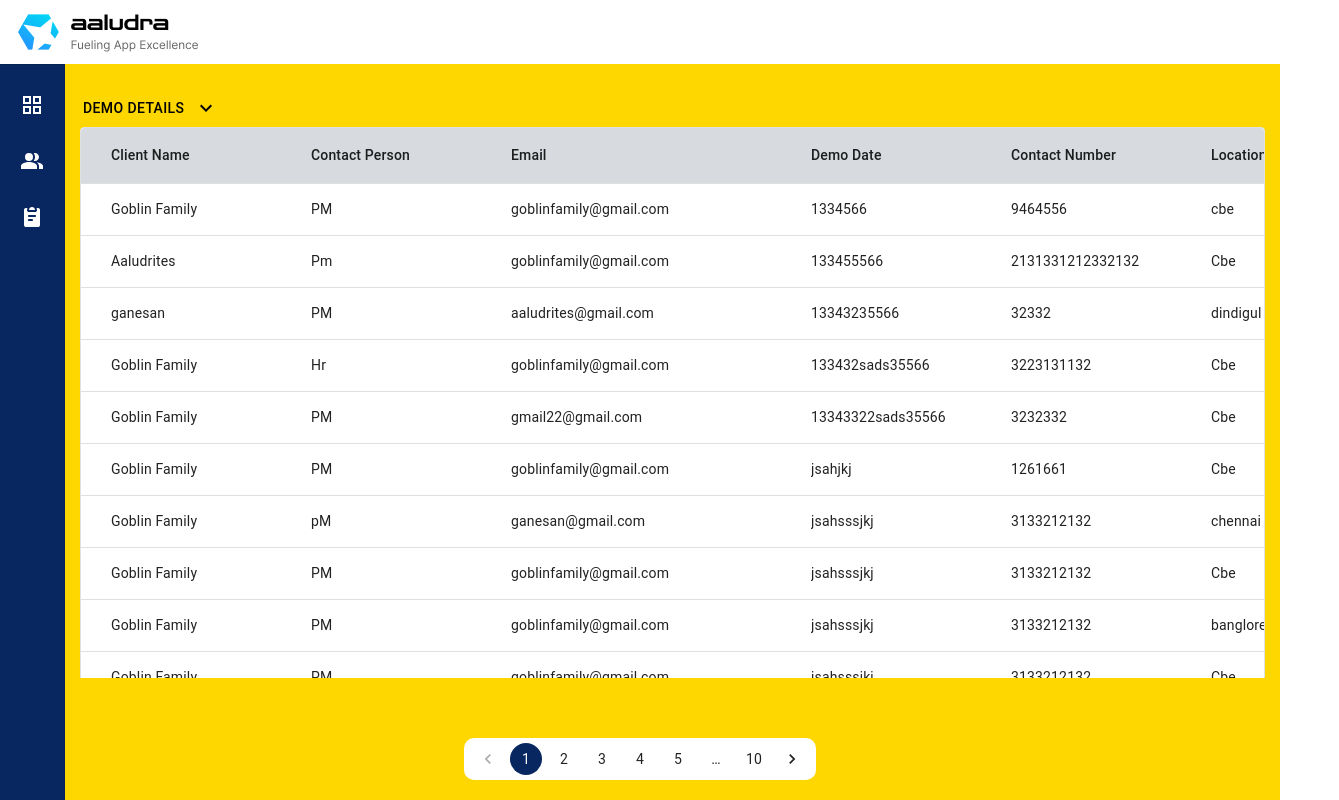
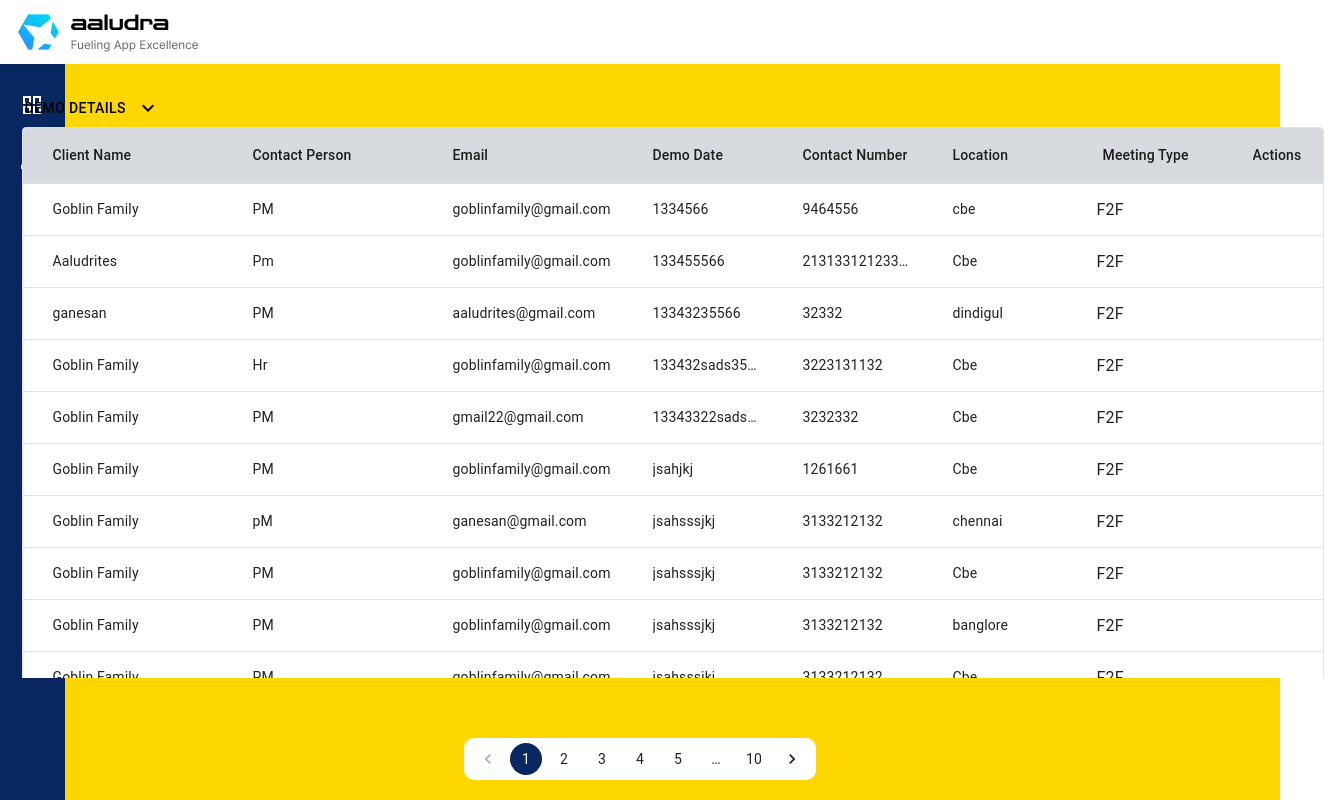
Before and after one commit to SanjeevKavara/Client-Demo-Tracker, a React (Vite) app in the folder cd-Tracker/: page /call in a window 1280 px wide. Shown: the whole page, 1339 px wide, since content can reach past the window. Built offline with nearby package versions, Linux system fonts and the light colour scheme.

Commit message:
Table dynamic changes

```diff
--- a/cd-Tracker/src/Components/Table/Table.jsx
+++ b/cd-Tracker/src/Components/Table/Table.jsx
@@ -2,18 +2,19 @@ import * as React from 'react';
 import { DataGrid } from '@mui/x-data-grid';
 import './Table.css'
 import PositionedMenu from '../PositionedMenu/PositionedMenu';
-import filter_icon from '../../assets/filter_icon.svg?react'
+import Filter_icon from '../../assets/filter_icon.svg?react'
 import Select from '@mui/material/Select';
 import InputLabel from '@mui/material/InputLabel';
 import MenuItem from '@mui/material/MenuItem';
 import KeyboardArrowDownIcon from '@mui/icons-material/KeyboardArrowDown';
+import Button from '@mui/material/Button';
 
 
 
 export default function DataTable() {
 
   const [rows, setRows] = React.useState([
-    { id: 1, ClientName: 'Goblin Family', ContactPerson: 'PM', ContactNumber: "9464556", Email: 'goblinfamily@gmail.com', DemoDate: "1334566", Location: 'cbe', MeetingType: 'F2F', key: "1" },
+    { id: 1, ClientName: 'Goblin Family', ContactPerson: 'PM', ContactNumber: "9464556", Email: 'goblinfamily@gmail.com', DemoDate: "1334566", Location: 'cbe', MeetingType: 'F2F' , key: "1" },
     { id: 2, ClientName: 'Aaludrites', ContactPerson: 'Pm', ContactNumber: "2131331212332132", Email: 'goblinfamily@gmail.com', DemoDate: "133455566", Location: 'Cbe', MeetingType: 'F2F', key: "2" },
     { id: 3, ClientName: 'ganesan', ContactPerson: 'PM', ContactNumber: "32332", Email: 'aaludrites@gmail.com', DemoDate: "13343235566", Location: 'dindigul', MeetingType: "F2F", key: "3" },
     { id: 4, ClientName: 'Goblin Family', ContactPerson: 'Hr', ContactNumber: "3223131132", Email: 'goblinfamily@gmail.com', DemoDate: "133432sads35566", Location: 'Cbe', MeetingType: 'F2F', key: "4" },
@@ -30,27 +31,41 @@ export default function DataTable() {
 
   const selectionChangeHandler = (event, rowIndex) => {
     const updatedRows = [...rows];
+
     console.log("updatedRows", updatedRows);
     console.log("rowIndex", rowIndex);
-    if(updatedRows[rowIndex]) { // Check if the row exists
+    if (updatedRows[rowIndex]) { // Check if the row exists
       updatedRows[rowIndex].MeetingType = event.target.value;
       setRows(updatedRows);
+
     }
   };
 
   const meetingTypes = ['F2F', 'Virtual'];
+
+
+
   const columns = [
-    { field: 'ClientName', headerName: 'Client Name', width: 200, sortable: true },
-    { field: 'ContactPerson', headerName: 'Contact Person', width: 200, sortable: true },
-    { field: 'Email', headerName: 'Email', width: 300, sortable: true },
-    { field: 'DemoDate', headerName: 'Demo Date', width: 200, sortable: true },
-    { field: 'ContactNumber', headerName: 'Contact Number', width: 200, sortable: true },
-    { field: 'Location', headerName: 'Location', width: 150, sortable: true },
+
+    { field: 'ClientName', headerName: 'Client Name',width: 200,  sortable: true },
+    { field: 'ContactPerson', headerName: 'Contact Person',width: 200,  sortable: true },
+    { field: 'Email', headerName: 'Email',width: 200,  sortable: true },
+    { field: 'DemoDate', headerName: 'Demo Date',width: 150, sortable: true },
+    { field: 'ContactNumber', headerName: 'Contact Number', width: 150, sortable: true },
+    { field: 'Location', headerName: 'Location',width: 150, sortable: true },
+
     {
       field: 'MeetingType',
       headerName: 'Meeting Type',
-      width: 230,
+      width: 150,
       sortable: true,
+      headerRender: (props) => (
+        <div style={{ display: 'flex', alignItems: 'center' }}>
+          {/* You can replace the icon with your own icon component */}
+          <img src={Filter_icon} alt="Filter Icon" style={{ marginRight: '4px' }} />
+          <span>{props.colDef.headerName}</span>
+        </div>
+      ),
       renderCell: (params) => (
 
         <Select
@@ -64,10 +79,17 @@ export default function DataTable() {
           }}
 
         >
-          <KeyboardArrowDownIcon/>
 
+          {/* <KeyboardArrowDownIcon/>
           <InputLabel id="meeting-type-label"
-          > </InputLabel>
+          > </InputLabel> */}
+
+          <Button
+            id="meeting-type-label"
+          >
+           F2F
+          </Button>
+
 
           {meetingTypes.map((type) => (
 
@@ -79,10 +101,14 @@ export default function DataTable() {
         </Select>
       ),
     },
+    {field: 'Actions', headerName: 'Actions',width: 100,sortabletrue: true}
   ];
 
+
+
+
   return (
-    <div style={{ height: '73.5vh', width: '100%', overflowX: 'hidden'}} >
+    <div style={{ height: '73.5vh', overflowX: 'hidden'}} >
 
       <PositionedMenu />
       <DataGrid
@@ -91,6 +117,7 @@ export default function DataTable() {
         getRowId={(row) => row.id}
       // onEditCellChange={handleEditCellChange}
       />
+
     </div>
   );
 }
```
